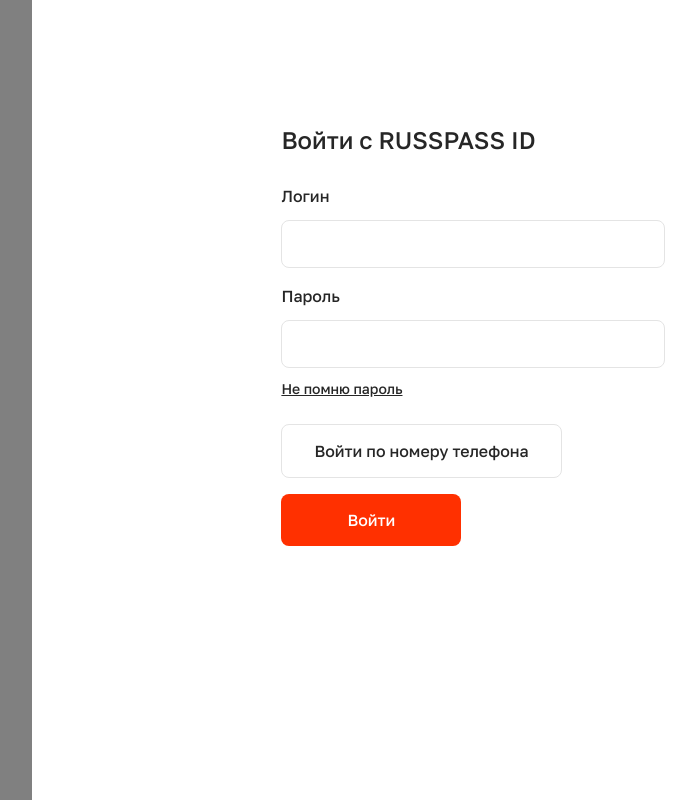
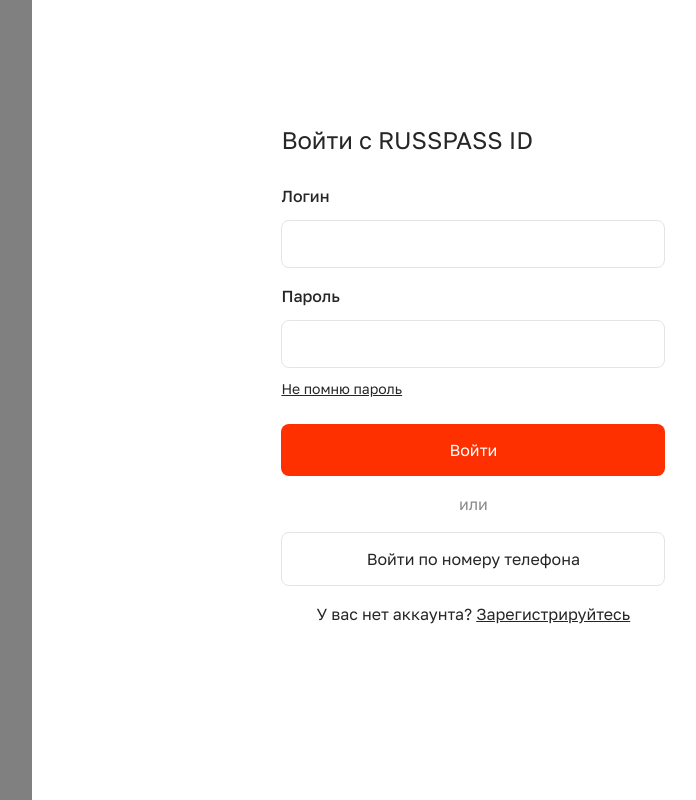
Before and after one commit to senitskiy/travelhack, a React (Create React App) app in the folder russpass_id/: page / in a window 1280 px wide. Shown: the whole page, without its empty margins (297-993 px from the left). Built offline with nearby package versions, Linux system fonts and the light colour scheme; no server answers.

Commit message:
Форма ввода смс-пароля, форма подтверждения аккаунт, форма выбора доступов

```diff
--- a/russpass_id/public/fonts.css
+++ b/russpass_id/public/fonts.css
@@ -2,43 +2,43 @@
 /* Font Golos Text: Copyright ? ParaType, 2018. All rights reserved.*/
 
 @font-face {
-	font-family: 'GolosTextWebBlack';
+	font-family: 'GolosTextWeb';
 	src:
 		url('fonts/Golos-Text/Golos-Text_Black.woff2') format('woff2'),
 		url('fonts/Golos-Text/Golos-Text_Black.woff') format('woff');
-	font-weight: normal;
+	font-weight: 800;
 	font-style: normal;
 }
 
 @font-face {
-	font-family: 'GolosTextWebBold';
+	font-family: 'GolosTextWeb';
 	src:
 		url('fonts/Golos-Text/Golos-Text_Bold.woff2') format('woff2'),
 		url('fonts/Golos-Text/Golos-Text_Bold.woff') format('woff');
-	font-weight: normal;
+	font-weight: 700;
 	font-style: normal;
 }
 
 @font-face {
-	font-family: 'GolosTextWebDemiBold';
+	font-family: 'GolosTextWeb';
 	src:
 		url('fonts/Golos-Text/Golos-Text_DemiBold.woff2') format('woff2'),
 		url('fonts/Golos-Text/Golos-Text_DemiBold.woff') format('woff');
-	font-weight: normal;
+	font-weight: 600;
 	font-style: normal;
 }
 
 @font-face {
-	font-family: 'GolosTextWebMedium';
+	font-family: 'GolosTextWeb';
 	src:
 		url('fonts/Golos-Text/Golos-Text_Medium.woff2') format('woff2'),
 		url('fonts/Golos-Text/Golos-Text_Medium.woff') format('woff');
-	font-weight: normal;
+	font-weight: 500;
 	font-style: normal;
 }
 
 @font-face {
-	font-family: 'GolosTextWebRegular';
+	font-family: 'GolosTextWeb';
 	src:
 		url('fonts/Golos-Text/Golos-Text_Regular.woff2') format('woff2'),
 		url('fonts/Golos-Text/Golos-Text_Regular.woff') format('woff');
--- a/russpass_id/src/App.scss
+++ b/russpass_id/src/App.scss
@@ -1,5 +1,5 @@
 body {
-  font-family: 'GolosTextWebMedium';
+  font-family: 'GolosTextWeb';
   font-size: 16px;
 }
 
--- a/russpass_id/src/components/Button.jsx
+++ b/russpass_id/src/components/Button.jsx
@@ -1,11 +1,11 @@
 import './button.scss'
 
 export const Button = (props) => {
-    const { type, label } = props
+    const { type, label, theme } = props
 
     return (
         <div>
-            <button type={type} className="py-3.5 px-8 bg-rp-red rounded text-white hover:bg-rp-red-hover focus:rp-red-focus rounded-lg">{label}</button>
+            <button type={type} className={`py-3.5 px-8 rounded-lg ${theme}`}>{label}</button>
         </div>
     )
 }
--- a/russpass_id/src/components/Checkbox.jsx
+++ b/russpass_id/src/components/Checkbox.jsx
@@ -1,12 +1,12 @@
 import './checkbox.scss'
 
 export const Checkbox = (props) => {
-    const { value, label, name, onChange } = props
+    const { value, label, name, onChange, condition } = props
 
     return (
-        <div>
-            <label>{label}
-                <input onChange={onChange} id={name} name={name} type="checkbox" value={value} />
+        <div className="checkbox-group relative">
+            <input onChange={onChange} id={name} name={name} type="checkbox" value={value} classNme="absolute" checked={condition}/>
+            <label for={name}>{label}
             </label>
         </div>
     )
--- a/russpass_id/src/components/Input.jsx
+++ b/russpass_id/src/components/Input.jsx
@@ -5,7 +5,7 @@ export const Input = (props) => {
 
     return (
         <div className={`form-group text-left flex flex-col ${theme}`}>
-            <label className="mb-3">{label}</label>
+            <label className="mb-3 font-medium">{label}</label>
             <div class="form-group">
                 <input id={name} name={name} onChange={onChange} value={value} type={type} className="py-3 px-4 border rounded-lg border-rp-input-border outline-none box-border ocus:border-2 w-full" />
             </div>
--- a/russpass_id/src/components/checkbox.scss
+++ b/russpass_id/src/components/checkbox.scss
@@ -0,0 +1,76 @@
+input[type='checkbox'] {
+    // width: 16px;
+    // height: 16px;
+}
+
+.checkbox-group {
+    position: relative;
+    input {
+        position: absolute;
+        z-index: -1;
+        opacity: 0;
+    }
+
+    input[type='checkbox']+label {
+        display: inline-flex;
+        align-items: center;
+        user-select: none;
+        // background-color: #ff3000;
+        border-color: transparent;
+        // width: 16px;
+        // height: 16px;
+        // position: absolute;
+
+        &:before {
+
+            content: '';
+            display: inline-block;
+            width: 1em;
+            height: 1em;
+            flex-shrink: 0;
+            flex-grow: 0;
+            border: 1px solid #adb5bd;
+            border-radius: 0.25em;
+            margin-right: 0.5em;
+            // background-repeat: no-repeat;
+            // background-position: center center;
+            // background-size: 50% 50%;
+
+            // content: "";
+            // position: absolute;
+            // top: 6px;
+            // left: 4px;
+            // width: 16px;
+            // height: 8px;
+            // border-bottom: 2px solid #fff;
+            // border-left: 2px solid #fff;
+            // transition: transform .1s;
+            // transform: scale(0) rotate(-45deg);
+        }
+
+        &:after {
+            content: "";
+            position: absolute;
+            top: 8px;
+            left: 3px;
+            width: 10px;
+            height: 5px;
+            border-bottom: 2px solid #fff;
+            border-left: 2px solid #fff;
+            transform: scale(0) rotate(-45deg);
+            transition: transform ease-in-out .15s;
+        }
+    }
+
+    // custom-checkbox:checked+label::before
+
+    input:checked+label:before {
+        @apply bg-rp-red;
+        @apply border-rp-red;
+        transition: all ease-in-out .15s;
+    }
+
+    input:checked+label:after  {
+        transform: scale(1) rotate(-45deg);
+    }
+}
--- a/russpass_id/src/pages/Auth.jsx
+++ b/russpass_id/src/pages/Auth.jsx
@@ -1,5 +1,5 @@
-import { useState, useMemo } from 'react'
-import {API_URL, POST_CONFIG} from '../constants'
+import { useState, useMemo, Fragment } from 'react'
+import { API_URL, POST_CONFIG } from '../constants'
 import { Input, Button, Checkbox } from '../components'
 import './auth.scss'
 
@@ -29,7 +29,7 @@ export const Auth = () => {
     const response = await fetch(`${API_URL}/confirmation`, POST_CONFIG(checkboxes))
     const body = await response.text()
     const parseBody = JSON.parse(body)
-          const {token} = parseBody.response.data
+    const { token } = parseBody.response.data
 
     window.location.replace(`${callbackUrl}?code=${token}`)
   }
@@ -65,29 +65,84 @@ export const Auth = () => {
 
   return (
     <div className="App">
-        <div className="text-2xl leading-10 mb-6">Войти с RUSSPASS ID</div>
       {successAuth ?
+        <Fragment>
+
+          <div className="text-2xl leading-10 mb-6">Это вы?</div>
+          <div className="border border-rp-input-border rounded-xl mb-3">
+            <div className="p-3">
+              <div className="flex items-center">
+                <div className="rounded rounded-full h-14 w-14 bg-rp-text flex items-center justify-center mr-4">
+                  <div className="text-3xl leading-none font-medium text-white">A</div>
+                </div>
+                <div className="leading-snug">Александр<br></br>Александров</div>
+              </div>
+            </div>
+          </div>
+          {/* <div className="mb-1 p-4  border-t border-rp-input-border"> */}
+          <div className="mb-6">
+            <a href="#" className="text-sm underline leading-5">Войти в другой аккаунт</a>
+          </div>
+          <div className="mb-4">
+            <p>Мы отправили смс с паролем на номер<br></br>+7 (903) *** ** 99</p>
+          </div>
+          <Input theme="mb-2" type="text" onChange={handleChange} value={formData.login} name="smsPassword" label="Пароль из смс" />
+          <div className="mb-4">
+            <a href="#" className="text-sm underline leading-5">Пароль не приходит</a>
+          </div>
+          <Button theme="w-full bg-rp-red text-white hover:bg-rp-red-hover focus:rp-red-focus" type="submit" label="Продолжить" />
+
+
+          <div className="text-2xl leading-10 mb-6">Это вы?</div>
+          <div className="mb-4 flex items-center">
+            <div className="rounded rounded-full h-14 w-14 bg-rp-text flex items-center justify-center mr-4">
+              <div className="text-3xl leading-none font-medium text-white">A</div>
+            </div>
+            <div className="leading-snug">Александр<br></br>Александров</div>
+          </div>
+          <div className="mb-4">
+            <a href="#" className="text-sm underline leading-5">Войти в другой аккаунт</a>
+          </div>
+          <Button theme="w-full bg-rp-red text-white hover:bg-rp-red-hover focus:rp-red-focus" type="submit" label="Продолжить" />
+
+          <div className="text-2xl leading-10 mb-6">Доступ к данным</div>
+          <div className="mb-4 flex items-center">
+            <div className="rounded rounded-full h-14 w-14 bg-rp-text flex items-center justify-center mr-4">
+              <div className="text-3xl leading-none font-medium text-white">A</div>
+            </div>
+            <div className="leading-snug">Александр<br></br>Александров</div>
+          </div>
+          <div className="mb-4">
+            <p>Сайту sitename.com будут доступны следующие данные:</p>
+          </div>
           <form onSubmit={handleChecboxSubmit}>
-          <Checkbox onChange={handleCheckboxChange} value={checkboxes.checkbox1} name="checkbox1" label="Чекбокс 1" />
-          <Checkbox onChange={handleCheckboxChange} value={checkboxes.checkbox2} name="checkbox1" label="Чекбокс 2" />
-          <Checkbox onChange={handleCheckboxChange} value={checkboxes.checkbox3} name="checkbox1" label="Чекбокс 3" />
-          <Button type="submit" label="Подтвердить" />
+            <Checkbox onChange={handleCheckboxChange} value={checkboxes.checkbox1} name="checkbox1" label="Имя и фамилия" />
+            <Checkbox onChange={handleCheckboxChange} value={checkboxes.checkbox1} name="checkbox2" label="Адрес электронной почты" />
+            <Checkbox onChange={handleCheckboxChange} value={checkboxes.checkbox2} name="checkbox3" label="Телефон" />
+            <Checkbox onChange={handleCheckboxChange} value={checkboxes.checkbox3} name="checkbox4" label="Паспортные данные" />
+            <div class="mb-6"></div>
+            <Button theme="w-full bg-rp-red text-white hover:bg-rp-red-hover focus:rp-red-focus" type="submit" label="Продолжить" />
           </form>
+        </Fragment>
         :
+        <Fragment><div className="text-2xl leading-10 mb-6">Войти с RUSSPASS ID</div>
           <form onSubmit={successAuth ? handleChecboxSubmit : handleSubmit}>
-          <Input theme="mb-4" type="text" onChange={handleChange} value={formData.login} name="login" label="Логин"/>
-          <Input theme="mb-2" type="password" onChange={handleChange} value={formData.password} name="password" label="Пароль"/>
+            <Input theme="mb-4" type="text" onChange={handleChange} value={formData.login} name="login" label="Логин" />
+            <Input theme="mb-2" type="password" onChange={handleChange} value={formData.password} name="password" label="Пароль" />
             <div className="mb-6">
               <a href="#" className="text-sm underline leading-5">Не помню пароль</a>
             </div>
             <div className="mb-4">
-          <button className="py-3.5 px-8 border border-rp-input-border rounded hover:bg-rp-light-gray focus:rp-red-focus rounded-lg">Войти по номеру телефона</button>
+              <Button theme="w-full bg-rp-red text-white hover:bg-rp-red-hover focus:rp-red-focus" type="submit" label="Войти" />
             </div>
+            <div className="text-rp-text-muted mb-4 text-center" >или</div>
             <div className="mb-4">
-          <Button type="submit" label="Войти" />
+              <Button theme="w-full border border-rp-input-border hover:bg-rp-light-gray " type="submit" label="Войти по номеру телефона" />
             </div>
-          {/* <Button type="submit" label="Вотйи по номеру телефона" /> */}
+            <div class="text-center">У вас нет аккаунта? <a href="#" className="underline">Зарегистрируйтесь</a></div>
+
           </form>
+        </Fragment>
       }
     </div>
   )
```
Lines whose indentation alone changed are shown as unchanged.
